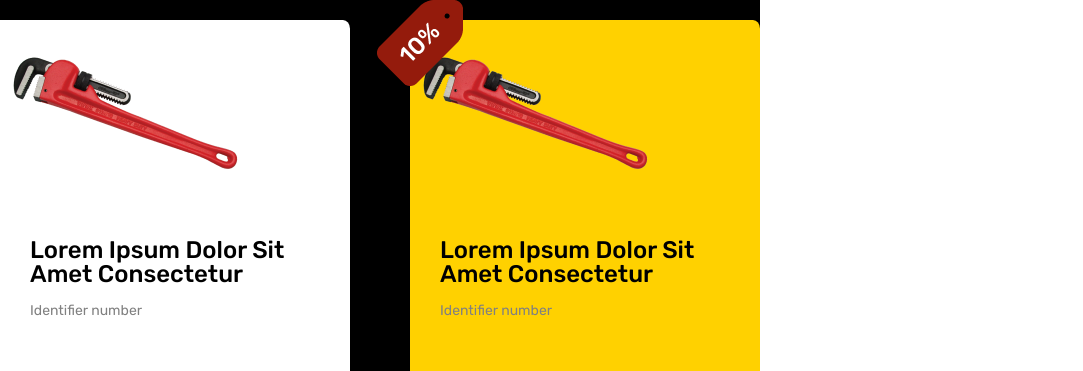
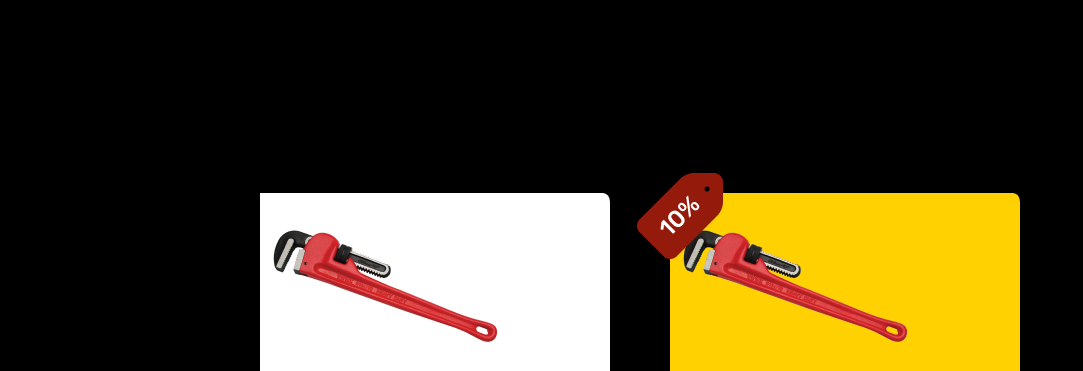
Before and after one commit to OrehBorec/product, a plain HTML site: page index.html in a window 1280 px wide. Shown: the top 371 px of the page, without its empty margins (0-1083 px from the left). Drawn offline with Linux system fonts and the light colour scheme.

Commit message:
Update style.css

```diff
--- a/style.css
+++ b/style.css
@@ -24,6 +24,11 @@ footer, header, hgroup, menu, nav, section {
 	display: block;
 }
 body {
+	justify-content: center;
+	height: 100vh;
+	display: flex;
+	align-items: center;
+	background-color: black;
 	line-height: 1;
 }
 ol, ul {
```
